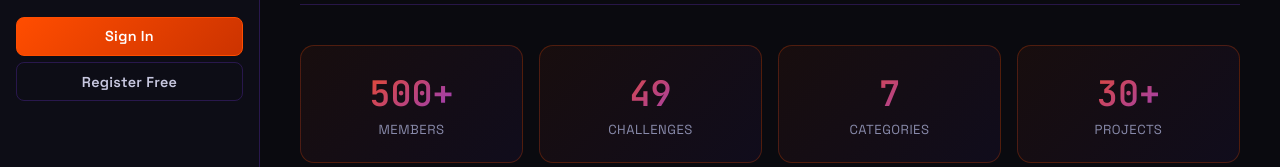
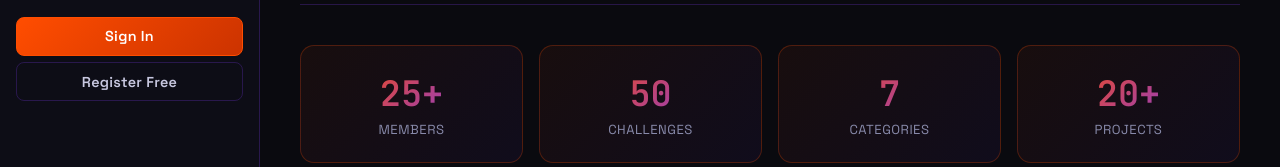
Before and after one commit to dragonbyte2112/dragonbyte-ctf-web, a website: page frontend/index.html in a window 1280 px wide. Shown: the part 505-672 px from the top of the page. Drawn offline with Linux system fonts and the light colour scheme; no server answers.

Commit message:
Update index.html

```diff
--- a/frontend/index.html
+++ b/frontend/index.html
@@ -66,10 +66,10 @@
     </div>
     <hr class="divider">
     <div class="stats-row">
-      <div class="stat-card"><div class="stat-number">500+</div><div class="stat-desc">Members</div></div>
-      <div class="stat-card"><div class="stat-number">49</div><div class="stat-desc">Challenges</div></div>
+      <div class="stat-card"><div class="stat-number">25+</div><div class="stat-desc">Members</div></div>
+      <div class="stat-card"><div class="stat-number">50</div><div class="stat-desc">Challenges</div></div>
       <div class="stat-card"><div class="stat-number">7</div><div class="stat-desc">Categories</div></div>
-      <div class="stat-card"><div class="stat-number">30+</div><div class="stat-desc">Projects</div></div>
+      <div class="stat-card"><div class="stat-number">20+</div><div class="stat-desc">Projects</div></div>
     </div>
   </section>
   <section class="page hidden" id="page-arena">
```
